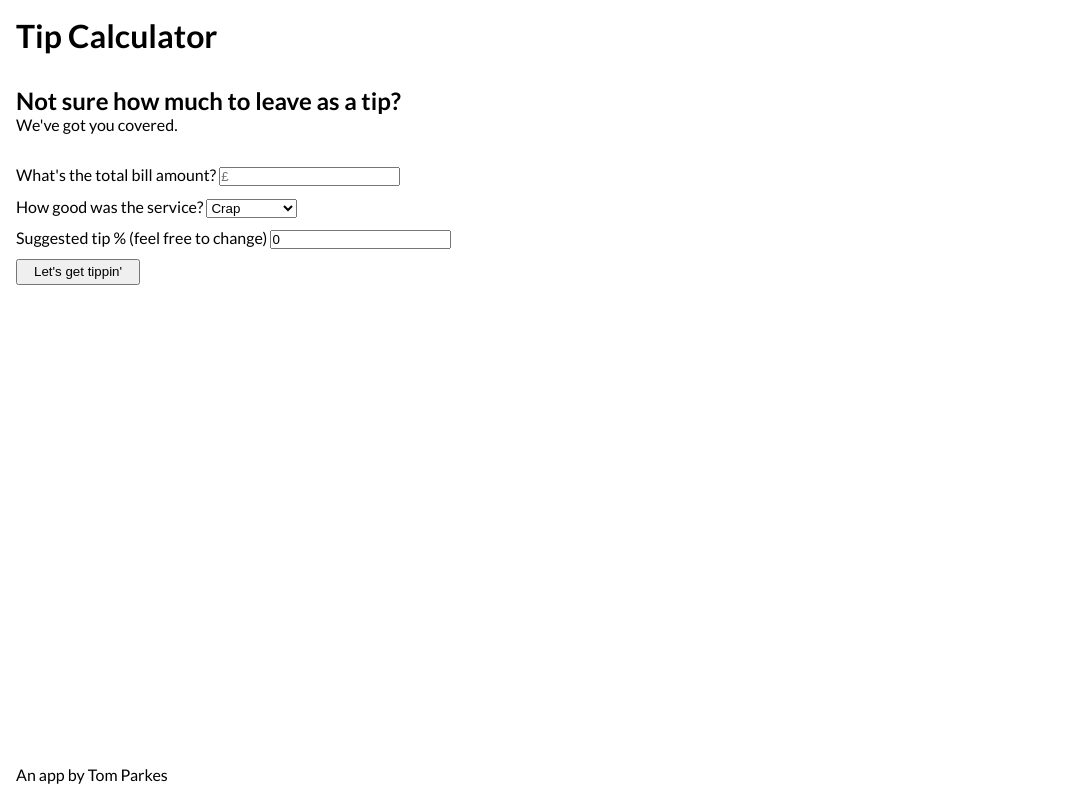
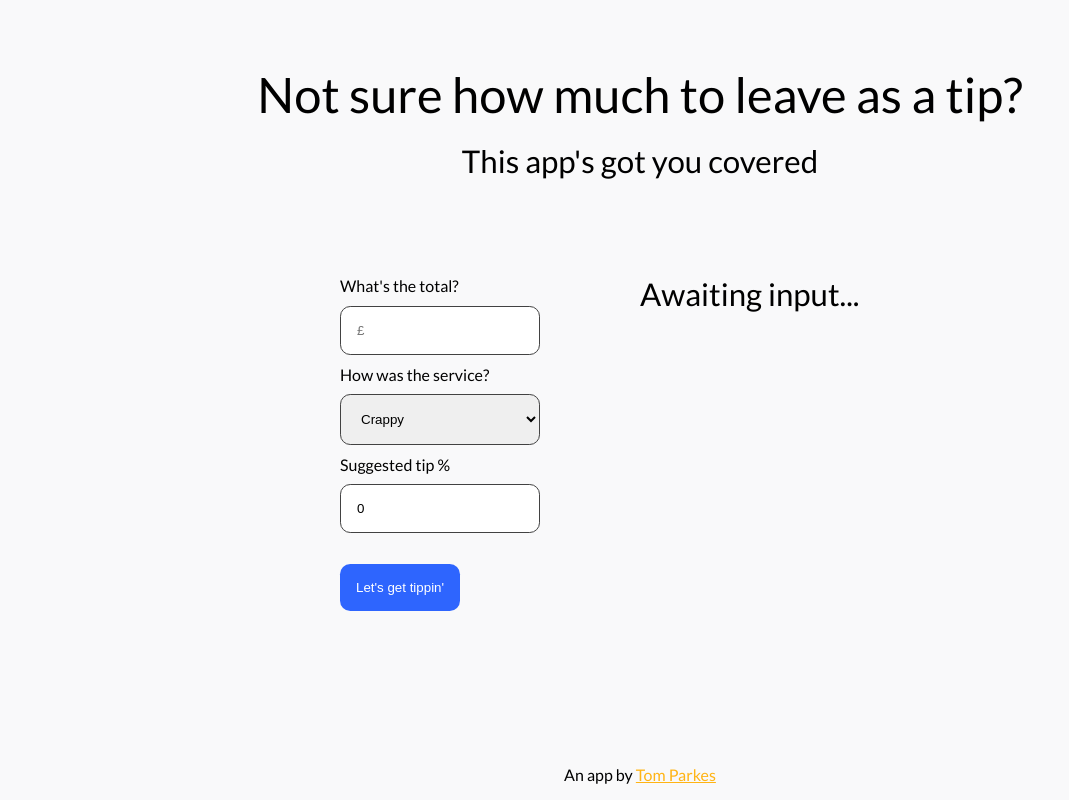
Before and after one commit to tpp1987/tip-calculator, a plain HTML site: page index.html in a window 1280 px wide. Shown: the whole page, without its empty margins (0-1069 px from the left). Drawn offline with Linux system fonts and the light colour scheme.

Commit message:
Updated UI & functionality

```diff
--- a/index.html
+++ b/index.html
@@ -14,44 +14,41 @@
 
     <body>
 
-        <header>
-            <h1>Tip Calculator</h1>
+        <header class="container">
+            <h1>Not sure how much to leave as a tip?</h1>
+            <h2>This app's got you covered</h2>
         </header>
 
         <main>
-            <section id="intro">
-                <h2>Not sure how much to leave as a tip?</h2>
-                <p>We've got you covered.</p>
-            </section>
-
+            <div class="container-narrow" id="calc-grid">
                 <section id="calc">
-                <form id="calc-form" class="container">
-                    <label>
-                        What's the total bill amount? <input name="totalBill" type="number" placeholder="£">
-                    </label>
-                    <label>How good was the service?
+                    <form id="calc-form">
+                        <label for="totalBill">What's the total?</label>
+                            <input name="totalBill" type="number" placeholder="£" step="0.01">
+                        <label for="select">How was the service?</label>
                             <select id="service-select" name="select">
-                            <option value="crap">Crap</option>
+                                <option value="crap">Crappy</option>
                                 <option value="notBad">Not bad</option>
                                 <option value="good">Pretty good</option>
                                 <option value="awesome">Awesome</option>
                             </select>
-                    </label>
-                    <label>
-                        Suggested tip % (feel free to change) <input id="suggested-tip" name="suggestedTip" type="number" placeholder="%" value="0">
-                    </label>
+                        <label for="suggestedTip">Suggested tip %</label>
+                            <input id="suggested-tip" name="suggestedTip" type="number" placeholder="%" value="0" step="0.1">
+
                         <button id="form-button">Let's get tippin'</button>
                     </form>
                 </section>
 
                 <section id="results">
+                    <h2>Awaiting input...</h2>
+                </section>
+            </div>
 
-            </section>
 
         </main>
 
         <footer>
-            <p>An app by Tom Parkes</p>
+            <p>An app by <a href="https://twitter.com/tomparkes1987" target="_blank">Tom Parkes</a></p>
         </footer>
 
         <!-- JavaScript -->
--- a/scripts/tip-calc.js
+++ b/scripts/tip-calc.js
@@ -3,11 +3,8 @@ let serviceLevel = ""
 let suggestedTipAmount = 0
 let totalTip = 0
 
-
-
 document.querySelector("#service-select").addEventListener("change", function (e) {
     serviceLevel = e.target.value
-    console.log(serviceLevel)
 
     if (serviceLevel === "crap") {
         document.querySelector("#suggested-tip").value = 0
@@ -20,8 +17,6 @@ document.querySelector("#service-select").addEventListener("change", function (e
     }
 })
 
-
-
 document.querySelector("#calc-form").addEventListener("submit", function (e) {
     e.preventDefault()
 
@@ -29,20 +24,32 @@ document.querySelector("#calc-form").addEventListener("submit", function (e) {
 
     suggestedTipAmount = e.target.elements.suggestedTip.value
 
-    const calculateTip = function () {
-        totalTip = (totalBillAmount * suggestedTipAmount) / 100
-    }
-
-    calculateTip()
-    console.log(totalTip)
+    totalTip = (totalBillAmount * suggestedTipAmount) / 100
 
     document.querySelector("#results").innerHTML = ""
 
-    const newHeading = document.createElement("h2")
-    newHeading.textContent = "The results are in!"
-    document.querySelector("#results").appendChild(newHeading)
 
-    const newParagraph = document.createElement("p")
-    newParagraph.textContent = `With a total bill of £${totalBillAmount}, a ${suggestedTipAmount}% tip would be £${totalTip}`
-    document.querySelector("#results").appendChild(newParagraph)
+
+    // if service === crappy, print a different message, else print the usual message(s)
+    if (suggestedTipAmount < 0.01) {
+        const newHeading = document.createElement("h2")
+        newHeading.textContent = "Run!"
+        document.querySelector("#results").appendChild(newHeading)
+
+        const noTipParagraph = document.createElement("p")
+        noTipParagraph.textContent = `If the service was that bad, don't even pay the bill!`
+        document.querySelector("#results").appendChild(noTipParagraph)
+    } else {
+        const newHeading = document.createElement("h2")
+        newHeading.textContent = "The results are in!"
+        document.querySelector("#results").appendChild(newHeading)
+
+        let newParagraph = document.createElement("p")
+        newParagraph.textContent = `A ${suggestedTipAmount}% tip is £${Math.ceil(totalTip).toFixed(2)}`
+        document.querySelector("#results").appendChild(newParagraph)
+
+        newParagraph = document.createElement("p")
+        newParagraph.textContent = `Be cool. We rounded it up for you`
+        document.querySelector("#results").appendChild(newParagraph)
+    }
 })
--- a/styles/style.css
+++ b/styles/style.css
@@ -29,13 +29,13 @@ img {
 :root {
     --main-bg-color: #;
     --main-txt-color: #;
-    --primary-color: #;
-    --secondary-color: #;
+    --primary-color: #2E65FE;
+    --secondary-color: #FFB414;
     --tertiary-color: #;
     --light-grey-color: #FAFAFA;
     --dark-grey-color: #424242;
 
-    --container-width: 960px;
+    --container-width: 800px;
 
 	--default-font-size: 16px;
 	--xs-font-size: 0.64rem;
@@ -56,10 +56,31 @@ body {
     display: grid;
     grid-template-rows: auto 1fr auto;
     padding: 1rem;
+    text-align: center;
+    background-color: #f9f9fa;
 }
 
 .container {
     width: var(--container-width);
+    margin: 0 auto;
+}
+
+.container-narrow {
+    width: 600px;
+    margin: 0 auto;
+}
+
+h1, h2, h3 {
+    font-weight: 400;
+    line-height: 1.2;
+}
+
+h1 {
+    font-size: var(--l5-font-size);
+}
+
+h2 {
+    font-size: var(--l3-font-size);
 }
 
 /*===================================================*/
@@ -68,12 +89,20 @@ body {
 
 /* HEADER ===========================================*/
 
+header {
+    padding-top: var(--l5-font-size);
+    padding-bottom: 5.96rem;
+}
 
+header h2 {
+    margin-top: var(--l1-font-size);
+}
 
-/* INTRO ============================================*/
+/* CALC-GRID ========================================*/
 
-#intro {
-    margin: var(--l3-font-size) 0;
+#calc-grid {
+    display: grid;
+    grid-template-columns: 1fr 1fr;
 }
 
 /* CALC =============================================*/
@@ -81,22 +110,51 @@ body {
 #calc-form {
     display: grid;
     row-gap: var(--xs-font-size);
+    width: 205px;
+    text-align: left;
+}
+
+#calc-form input,
+#calc-form select {
+    width: 200px;
+    margin: 0;
+    padding: 1rem;
+    border: 1px solid var(--dark-grey-color);
+    border-radius: var(--xs-font-size);
+    outline: none;
 }
 
 #form-button {
     width: max-content;
-    padding: 0.2rem 1rem;
+    padding: 1rem;
+    margin: var(--l1-font-size) 0 0;
+    background-color: var(--primary-color);
+    color: #ffffff;
+    border: none;
+    border-radius: var(--xs-font-size);
+    outline: none;
+    cursor: pointer;
 }
 
 /* RESULTS ==========================================*/
 
 #results {
-    margin-top: var(--l3-font-size);
+    text-align: left;
 }
 
-/* SECTION NAME =====================================*/
+#results h2 {
+    margin-bottom: var(--l1-font-size);
+}
 
+#results p {
+    margin-bottom: 1rem;
+}
 
+/* FOOTER ===========================================*/
+
+footer a {
+    color: var(--secondary-color);
+}
 
 /* SECTION NAME =====================================*/
 
```
Lines whose indentation alone changed are shown as unchanged.
